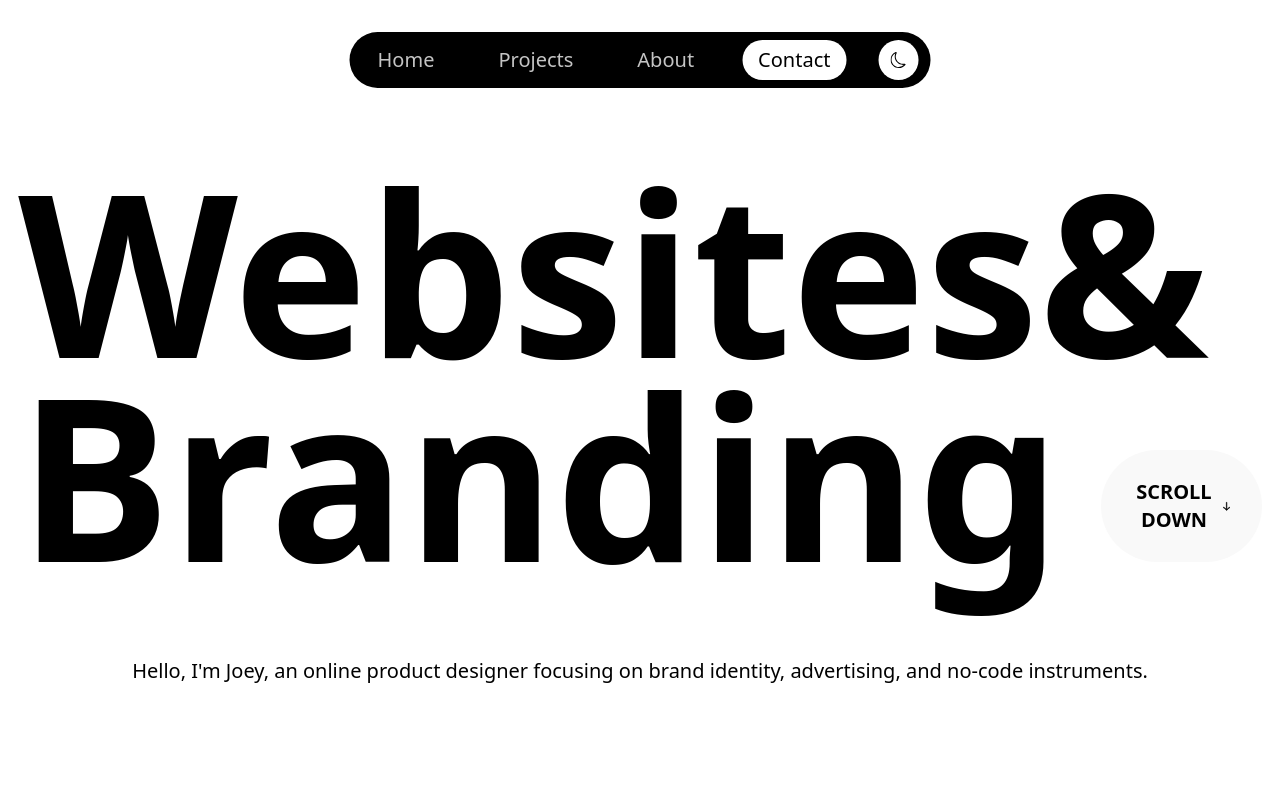
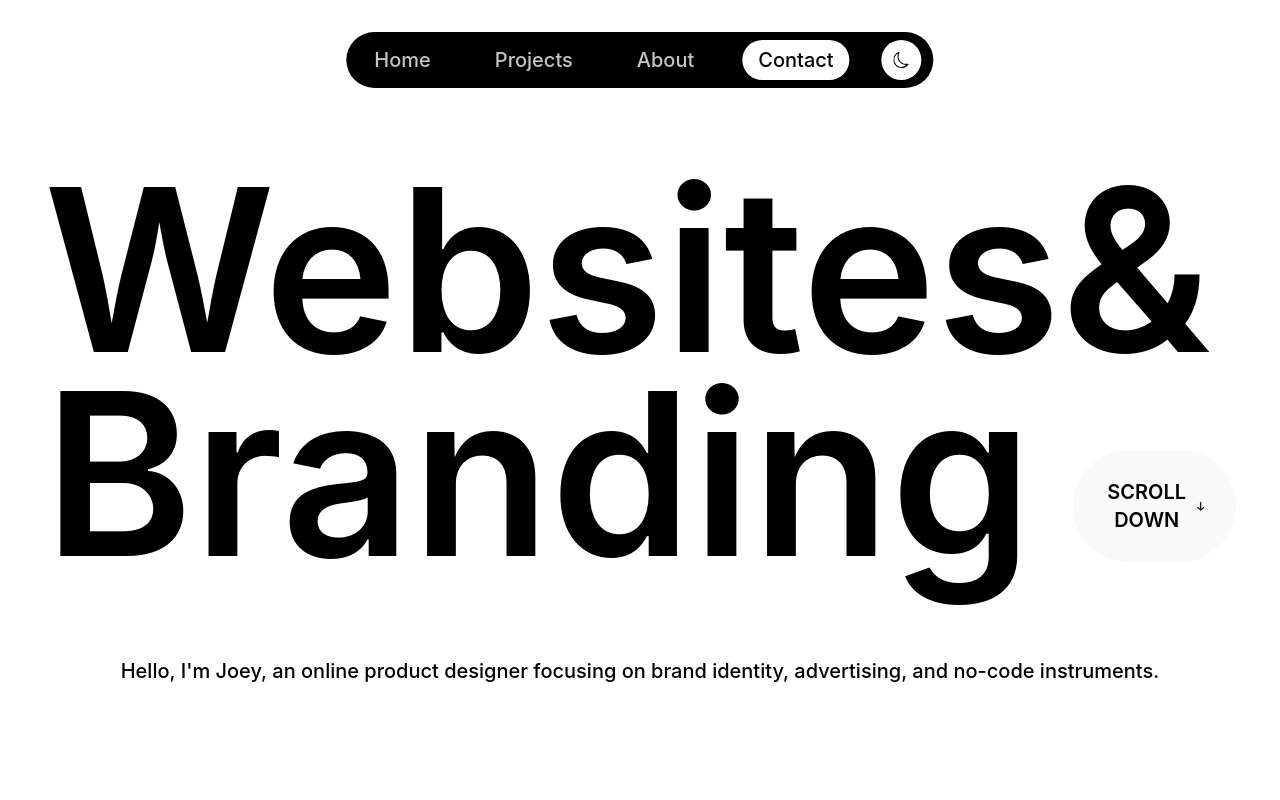
Before and after one commit to ArtemTarakanov/Joey, a React (Vite) app: page / in a window 1280 px wide. Shown: the top 800 px of the page. Built offline with nearby package versions, Linux system fonts and the light colour scheme.

Commit message:
Revert to Tailwind 4 - restore working styles

```diff
--- a/src/App.css
+++ b/src/App.css
@@ -1,6 +1,4 @@
-@tailwind base;
-@tailwind components;
-@tailwind utilities;
+@import "tailwindcss";
 
 body, main{
     background-color: white;
--- a/tailwind.config.js
+++ b/tailwind.config.js
@@ -1,83 +1,5 @@
-/** @type {import('tailwindcss').Config} */
+import type { Config } from "tailwindcss";
+
 export default {
-  content: [
-    "./index.html",
-    "./src/**/*.{js,ts,jsx,tsx}",
-  ],
-  theme: {
-    extend: {
-      spacing: {
-        '2.25': '0.5625rem',
-        '2.125': '0.53125rem',
-        '3.5': '0.875rem',
-        '4.5': '1.125rem',
-        '5.25': '1.3125rem',
-        '11': '2.75rem',
-        '13.25': '3.3125rem',
-        '18': '4.5rem',
-        '19': '4.75rem',
-        '20': '5rem',
-        '30': '7.5rem',
-        '36': '9rem',
-        '37.5': '9.375rem',
-        '38': '9.5rem',
-        '40': '10rem',
-        '45': '11.25rem',
-        '65': '16.25rem',
-        '68.5': '17.125rem',
-        '100': '25rem',
-        '112': '28rem',
-        '117.75': '29.4375rem',
-        '190': '47.5rem',
-        '238': '59.5rem',
-        '400': '100rem',
-      },
-      gap: {
-        '2.5': '0.625rem',
-        '3.5': '0.875rem',
-        '4': '1rem',
-        '6': '1.5rem',
-        '8': '2rem',
-        '10': '2.5rem',
-        '11': '2.75rem',
-        '12': '3rem',
-        '20': '5rem',
-        '37.5': '9.375rem',
-        '68.5': '17.125rem',
-        '190': '47.5rem',
-      },
-      height: {
-        '14': '3.5rem',
-        '18': '4.5rem',
-        '30': '7.5rem',
-      },
-      maxWidth: {
-        '52': '13rem',
-        '65': '16.25rem',
-        '100': '25rem',
-        '112': '28rem',
-        '117.75': '29.4375rem',
-        '238': '59.5rem',
-        '400': '100rem',
-      },
-      width: {
-        '45': '11.25rem',
-        '52': '13rem',
-        '64': '16rem',
-      },
-      fontSize: {
-        '5xl': ['3rem', { lineHeight: '1.2' }],
-        '6xl': ['3.75rem', { lineHeight: '1' }],
-      },
-      letterSpacing: {
-        '-1%': '-0.01em',
-        '-2%': '-0.02em',
-      },
-      borderRadius: {
-        '80px': '80px',
-        '144px': '144px',
-      },
-    },
-  },
-  plugins: [],
-}
+  content: ["./src/**/*.{html,js,ts,jsx,tsx}"],
+} satisfies Config;
--- a/vite.config.ts
+++ b/vite.config.ts
@@ -1,6 +1,10 @@
 import { defineConfig } from 'vite'
 import react from '@vitejs/plugin-react'
+import tailwindcss from '@tailwindcss/vite'
 
 export default defineConfig({
-  plugins: [react()],
+  plugins: [
+    react(),
+    tailwindcss(),
+  ],
 })
```
Also changed, not shown: package.json (+5 -7 lines), 1 other file (tests, documents, lock files or other folders).
